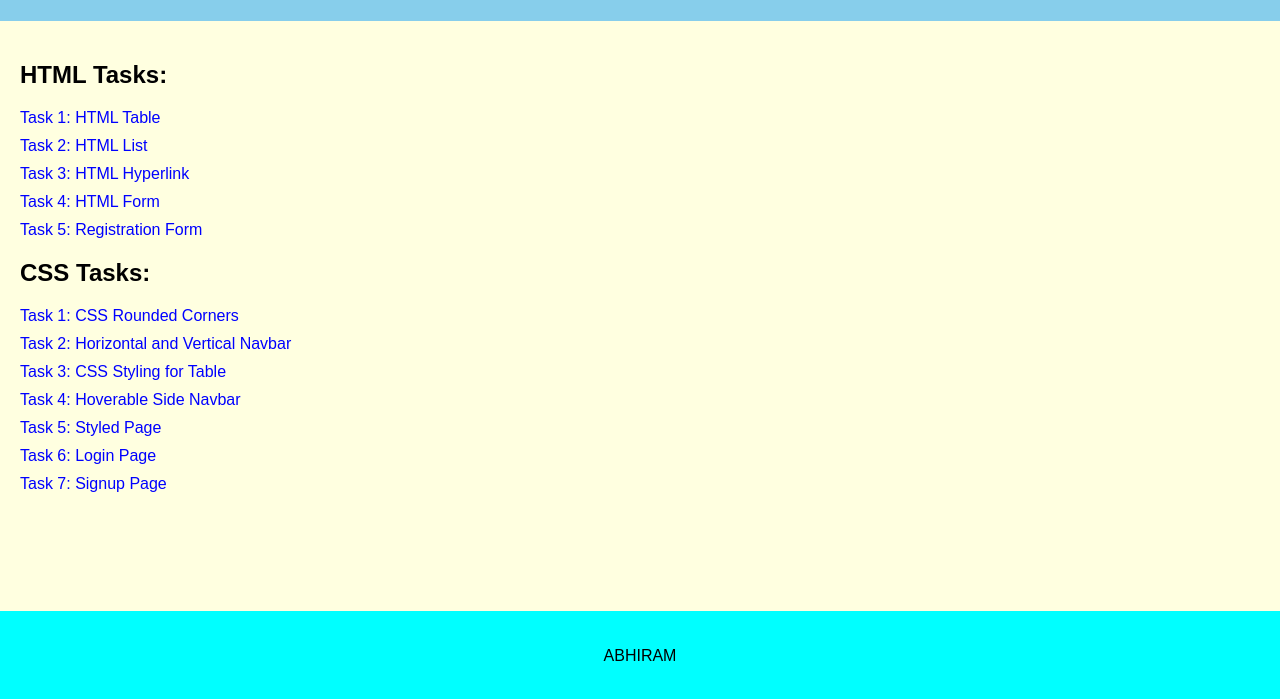
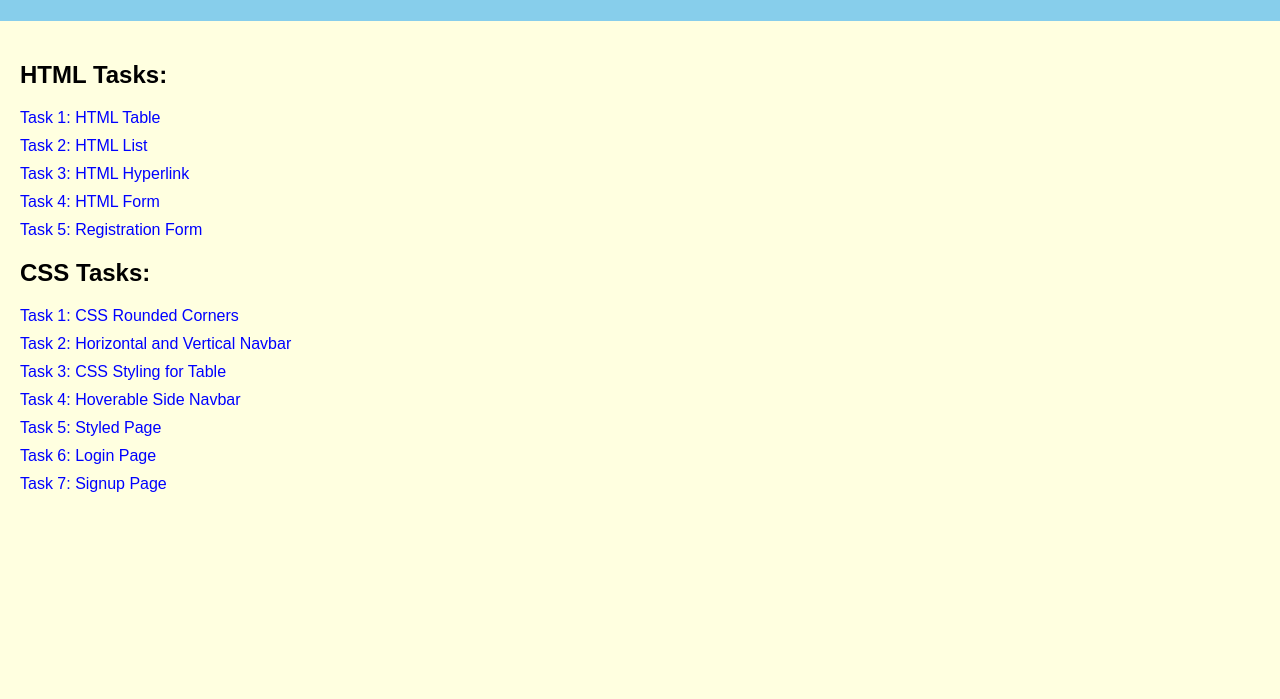
Before and after one commit to Abhiram-manchukonda/Mern-task, a plain HTML site: page index.html in a window 1280 px wide. Shown: the part 99-798 px from the top of the page. Drawn offline with Linux system fonts and the light colour scheme.

Commit message:
Add files via upload

```diff
--- a/index.html
+++ b/index.html
@@ -94,9 +94,7 @@
             </ul>
         </section>
     </main>
-    <footer>
-        <p>ABHIRAM</p>
-    </footer>
+
 </body>
 
 </html>
```
